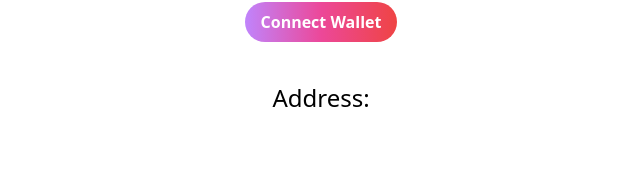
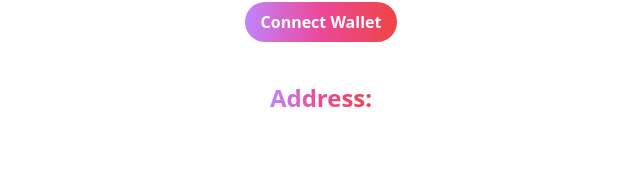
Before and after one commit to atroopa/react-simple-ethers, a React (Create React App) app: page / in a window 1280 px wide. Shown: the part 114-286 px from the top of the page, without its empty margins (319-959 px from the left). Built offline with nearby package versions, Linux system fonts and the light colour scheme.

Commit message:
gradiant test work true

```diff
--- a/src/components/SimpleStore.jsx
+++ b/src/components/SimpleStore.jsx
@@ -45,7 +45,10 @@
             <button className="my-10 bg-gradient-to-r from-purple-400 via-pink-500 to-red-500 text-white font-bold py-2 px-4 rounded-full"onClick={connectWalletHandler}>
                 {connectButtonText}
             </button>
-            <h3 className='text-2xl'> Address: {defaultAccount}</h3>
+            <h3 className="text-2xl font-bold bg-gradient-to-r from-purple-400 via-pink-500 to-red-500 bg-clip-text text-transparent">
+                Address: {defaultAccount}
+            </h3>
+
 
             {errorMessage}
 
```
